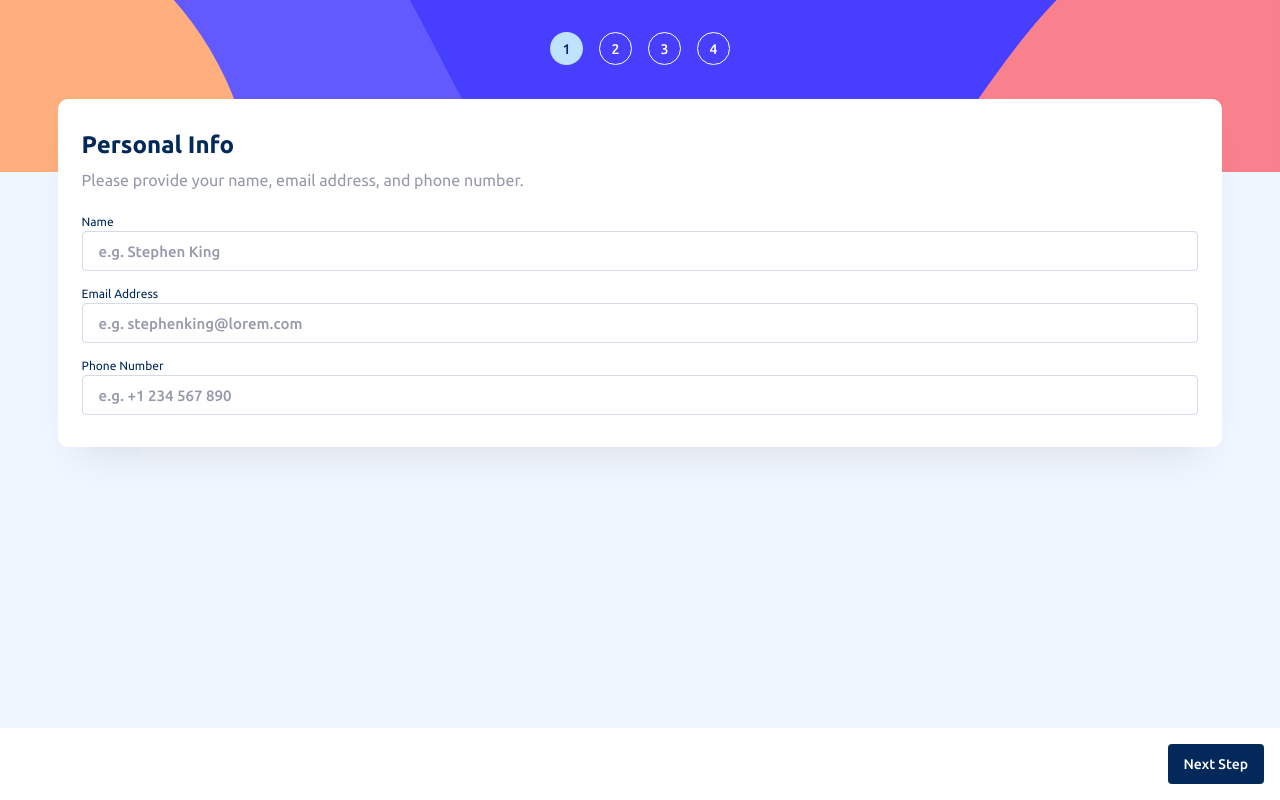
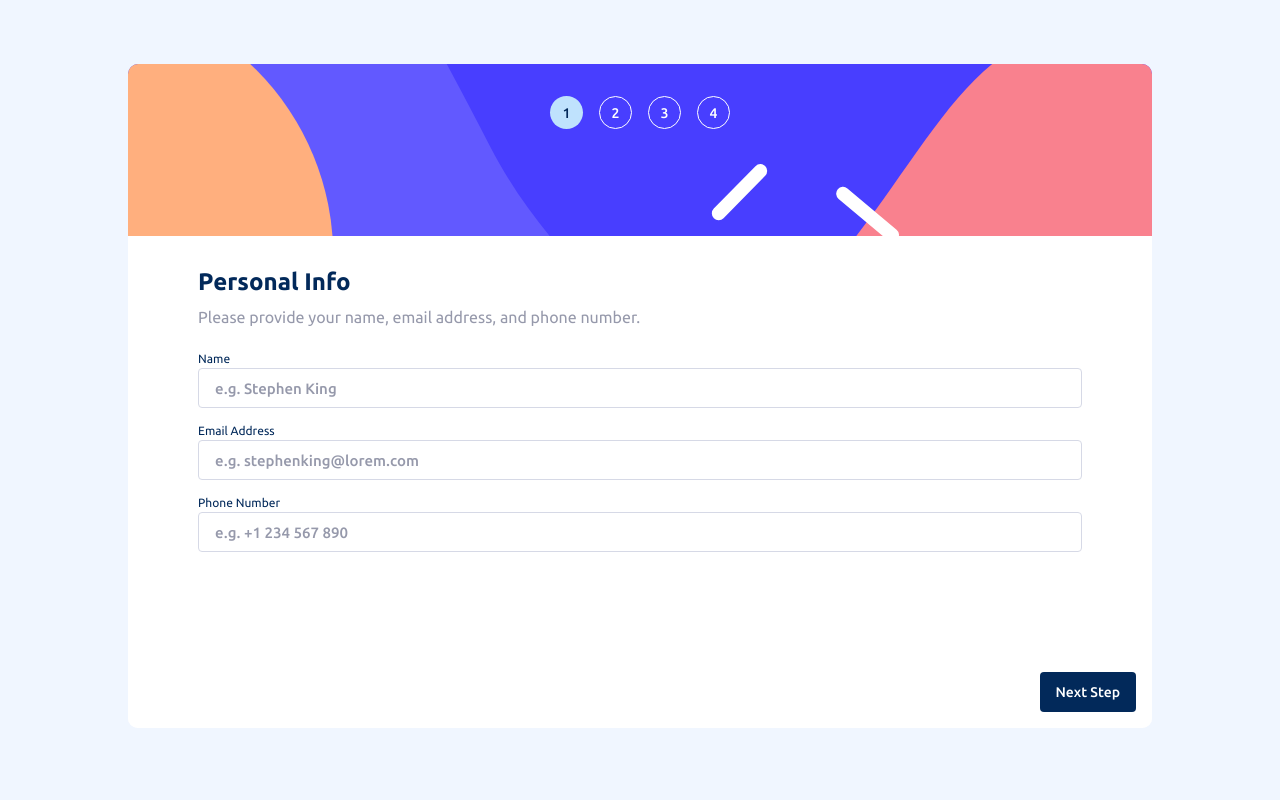
Before and after one commit to mikolajszymczuk1/multi-step-form-main, a Vue app: page / in a window 1280 px wide. Built offline with nearby package versions, Linux system fonts and the light colour scheme.

Commit message:
Start working on RWD for app

```diff
--- /dev/null
+++ b/src/assets/scss/utils/_breakpoints.scss
@@ -0,0 +1 @@
+$sm: 648px;
--- a/src/components/cards/StepCard.vue
+++ b/src/components/cards/StepCard.vue
@@ -15,5 +15,10 @@
   border-radius: 10px;
   transform: translateY(-73px);
   box-shadow: 0 25px 40px -20px rgba(black, 0.1);
+
+  @media screen and (min-width: 648px) {
+    transform: translateY(0);
+    box-shadow: none;
+  }
 }
 </style>
--- a/src/widgets/MultiStepFormWidget.vue
+++ b/src/widgets/MultiStepFormWidget.vue
@@ -66,6 +66,16 @@ const prevStep = computed<string>(() => {
 
 <style scoped lang="scss">
 .multiStepFormWidget {
+  @media screen and (min-width: $sm) {
+    margin: 5% auto;
+
+    width: 80%;
+
+    background-color: $White;
+    border-radius: 10px;
+    overflow: hidden;
+  }
+
   &__topBanner {
     display: flex;
     justify-content: center;
@@ -83,7 +93,7 @@ const prevStep = computed<string>(() => {
   }
 
   &__mainContainer {
-
+    position: relative;
   }
 
   &__singleStepContainer {
@@ -105,6 +115,10 @@ const prevStep = computed<string>(() => {
 
     background-color: $White;
 
+    @media screen and (min-width: $sm) {
+      position: relative;
+    }
+
     &--space-between {
       justify-content: space-between;
     }
--- a/vite.config.ts
+++ b/vite.config.ts
@@ -15,6 +15,7 @@ export default defineConfig({
       scss: {
         additionalData: `
           @use "@/assets/scss/utils/variables" as *;
+          @use "@/assets/scss/utils/breakpoints" as *;
         `,
       },
     },
```
